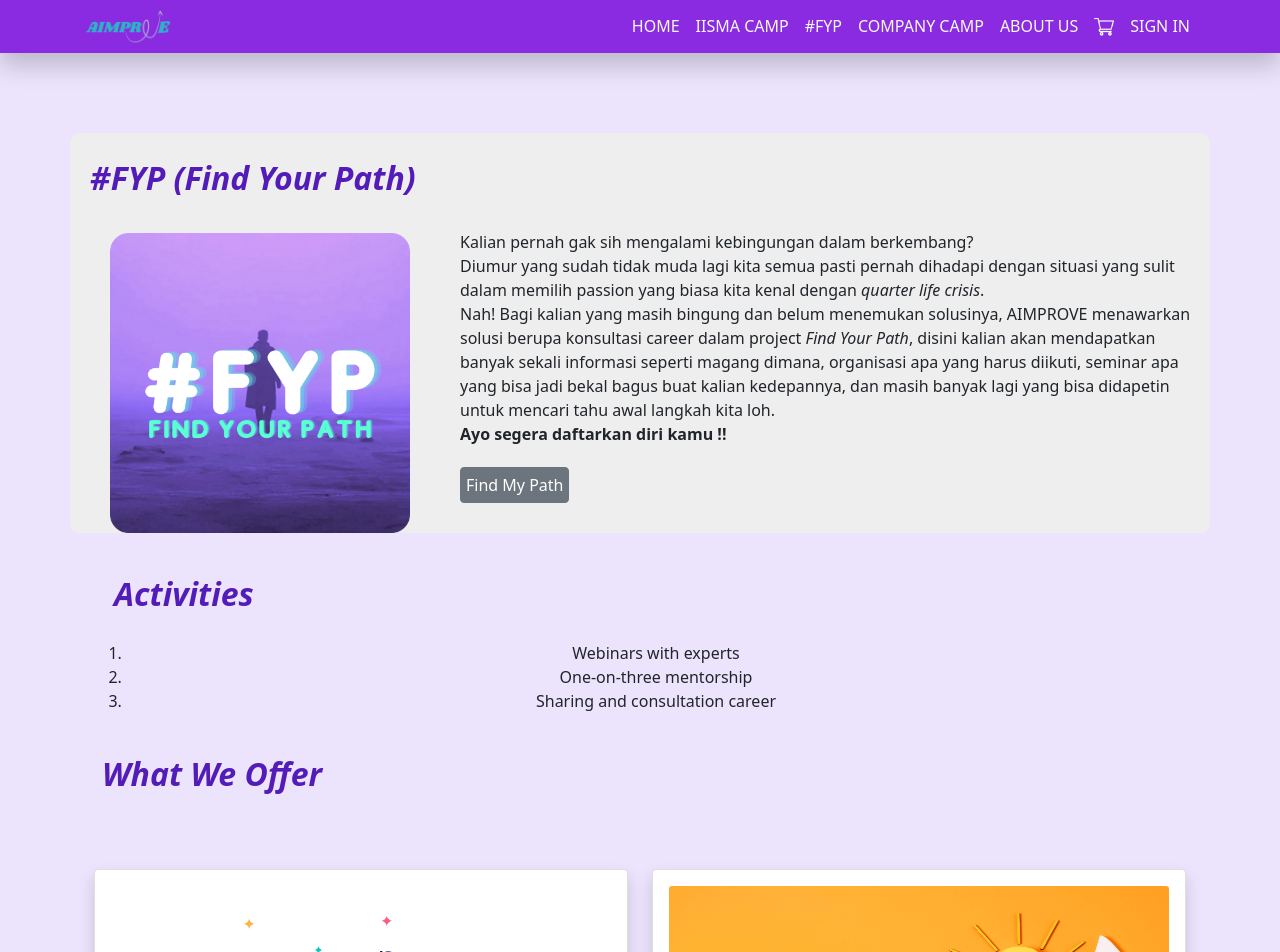
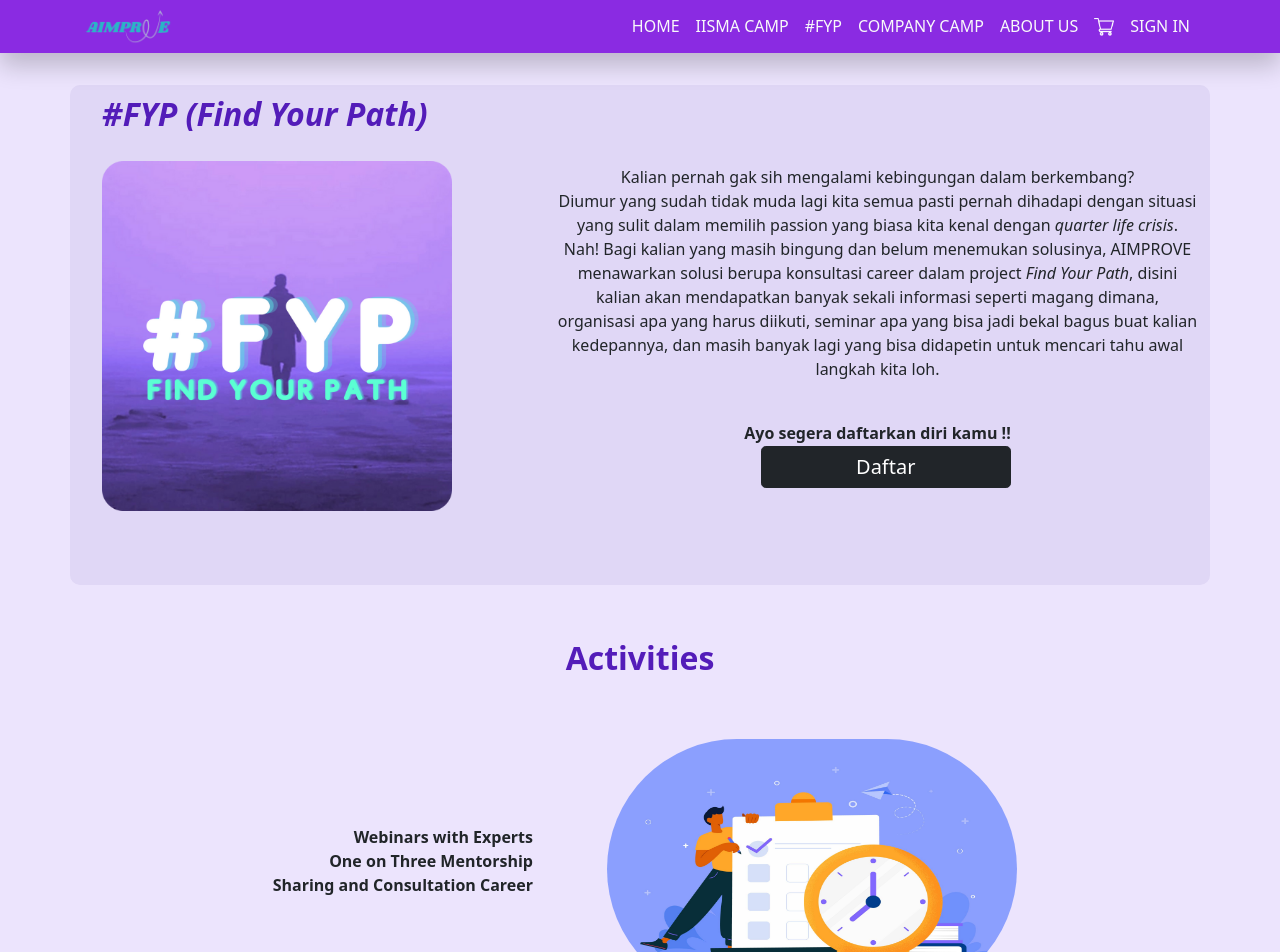
Before and after one commit to rg-km/final-project-engineering-50-new, a React (Create React App) app in the folder frontend/: page /FYP in a window 1280 px wide. Shown: the top 952 px of the page. Built offline with nearby package versions, Linux system fonts and the light colour scheme.

Commit message:
fix layouting fyp page & handle daftar

```diff
--- a/frontend/src/components/Styles/FYP.css
+++ b/frontend/src/components/Styles/FYP.css
@@ -1,56 +1,173 @@
-.info-panel{
-    background-color: #FFFF;
+.fyp-panel{
+    background-color: #e0d7f6;
     align-items: center;
     border-radius: 10px;
-    height: 500px;
+    height: 920px;
     width: 440px;
 }
-
-.col-lg{
-    margin-top: 2rem;
-}
-
 .text-head{
     text-align: left;
-    padding: 10px;
-    margin-left: 30px;
+    padding: 40px;
     font-size:xx-large ;
     font-style: oblique;
     font-weight: bolder;
 }
-
-p{
-    text-align: left;
-    padding: 5px;
+.text-head-act{
+    text-align: center;
+    color: #531CB9;
+    padding: 30px;
+    font-size: xx-large ;
+    font-weight: bolder;
+}
+.text-act{
+    text-align: center;
     font-size: medium;
+    font-weight: bold;
+}
+.fyp-img{
+    align-items: left;
+    width: 350px;
+    height: 350px;
+    margin-left: 30px;
+}
+.act-img{
+    border-radius: 360px;
+    align-items: center;
+    margin-left: 50px;
+    width: 300px;
 }
 
-.btn{
-    align-items: center;
-    padding: 5px;
+.text-fyp{
+    margin-top: 20px;
 }
 
-.act-img{
-    height: 300px;
-    width: 300px;
-    align-items: center;
-}
-
-.act-fyp{
-    font-size: medium;
-}
-
-.module {
-    background-color: #ffffff;
-    border-radius: 12px;
-    height: 310px;
+.card {
+    background-color: #e0d7f6;
+    height: 330px;
     width: 440px;
 }
-
 .card-text{
     font-size: large;
 }
-
 .offer-img{
     height: 260px;
 }
+
+.btn-group .btn {
+    margin-top: 90px;
+    align-items: left;
+    margin-left: -250px;
+  }
+
+@media (min-width: 768px){
+    .fyp-panel{
+        background-color: #e0d7f6;
+        align-items: center;
+        border-radius: 10px;
+        height: 850px;
+        width: 440px;
+    }
+    .text-head{
+        text-align: left;
+        font-size:xx-large ;
+        font-style: oblique;
+        font-weight: bolder;
+        padding-top: 50px;
+    }
+    .text-head-act{
+        text-align: center;
+        color: #531CB9;
+        padding: 30px;
+        font-size: xx-large ;
+        font-weight: bolder;
+    }
+    .text-act{
+        padding-top: 20px;
+        text-align: center;
+        font-size: medium;
+        font-weight: bold;
+    }
+    .fyp-img{
+        align-items: center;
+        width: 350px;
+        height: 350px;
+        margin-left: 170px;
+    }
+    .act-img{
+        border-radius: 360px;
+        align-items: center;
+        margin-left: 150px;
+        width: 300px;
+    }
+
+    .text-fyp{
+        margin-top: 30px;
+    }
+
+    .btn-group .btn {
+        margin-top: 110px;
+        align-items: left;
+        margin-left: -250px;
+      }
+}
+
+@media (min-width: 991px){
+    .fyp-panel{
+        background-color: #e0d7f6;
+        align-items: center;
+        border-radius: 10px;
+        height: 500px;
+        width: 440px;
+    }
+    .text-head{
+        text-align: left;
+        font-size:xx-large ;
+        font-style: oblique;
+        font-weight: bolder;
+        padding-top: 50px;
+    }
+    .text-head-act{
+        text-align: center;
+        color: #531CB9;
+        padding: 30px;
+        font-size: xx-large ;
+        font-weight: bolder;
+    }
+    .text-act{
+        padding-top: 110px;
+        text-align: right;
+        font-size: medium;
+        font-weight: bold;
+    }
+    .fyp-img{
+        align-items: left;
+        width: 350px;
+        height: 350px;
+        margin-left: 20px;
+    }
+    .act-img{
+        border-radius: 360px;
+        align-items: left;
+        margin-left: 50px;
+    }
+
+    .text-fyp{
+        margin-top: 80px;
+    }
+
+    .card {
+        background-color: #e0d7f6;
+        height: 330px;
+        width: 440px;
+    }
+
+    .card-text{
+        font-size: large;
+    }
+
+    .btn-group .btn {
+        margin-top: 100px;
+        align-items: left;
+        margin-left: -250px;
+      }
+}
--- a/frontend/src/components/home/FYP.js
+++ b/frontend/src/components/home/FYP.js
@@ -1,4 +1,5 @@
-import React from 'react'
+import React, { useState} from "react";
+import {useNavigate} from "react-router-dom";
 import "../Styles/FYP.css";
 import Image1 from "../Assets/FYP.png";
 import Image2 from "../Assets/activities-fyp.jpg";
@@ -6,44 +7,123 @@ import Image3 from "../Assets/module-fyp.jpg";
 import Image4 from "../Assets/insight-fyp.jpg";
 import Image5 from "../Assets/career-fyp.jpg";
 import Image6 from "../Assets/networking-fyp.jpg";
+import Modal from 'react-bootstrap/Modal';
+import Button from 'react-bootstrap/Button';
+import Form from 'react-bootstrap/Form';
+import axios from "axios";
 
 const FYP = () => {
+
+  const [show, setShow] = useState(false);
+  const [motivasi, setMotivasi] = useState('');
+  const [errorMotivasi, setErrorMotivasi] = useState('');
+  const [error, setError] = useState('');
+  const handleClose = () => setShow(false);
+  const handleShow = () => setShow(true);
+  const navigate = useNavigate();
+  const onChangeMotivasi = (e) => {
+    const value = e.target.value
+    setMotivasi(value)
+    if(!value){
+      setErrorMotivasi('Motivasi tidak boleh kosong!')
+    } else {
+      setErrorMotivasi('')
+    }
+  }
+  const submitDaftar = (e) =>{
+    const data ={
+      motivasi:motivasi
+    }
+    //console.log(data)
+    if(!motivasi){
+      setError('Motivasi tidak boleh kosong!')
+    } else{
+      e.preventDefault()
+      navigate('/cart');
+      axios.post('http://localhost:3001/IISMA', data)
+      .then(result =>{
+        if(result){
+           localStorage.setItem('token', result.data.token)
+         }
+
+        //console.log(result)
+      })
+       .catch(e =>{
+         setError(e.response.data.message)
+       })
+    }
+
+  }
+
   return (
     <div className="container">
-      <div className="row justify-content-center mt-5 mb-4">
-        <div className="col-lg col-md info-panel">
-          <div className="row">
-            <div className="col-lg col-md-6 mt-3">
-              <h1 className="text-head">#FYP (Find Your Path)</h1>
-              <img src={Image1} class="rounded float-start mt-2" alt="FYP" />
-              <p>Kalian pernah gak sih mengalami kebingungan dalam berkembang?<br/>
+      <div className="row justify-content-center mt-10 mb-4">
+        <div className="col-lg col-md fyp-panel">
+          <div className='row'>
+            <div className='col-lg-5 col-md-12'>
+              <h1 className='text-head text-left'>#FYP (Find Your Path)</h1>
+              <img src={Image1} class="fyp-img" alt="FYP" />
+            </div>
+            <div className='text-fyp col-lg-7 col-md-12 text-center'>
+            Kalian pernah gak sih mengalami kebingungan dalam berkembang?<br/>
               Diumur yang sudah tidak muda lagi kita semua pasti pernah dihadapi dengan situasi yang sulit dalam memilih passion yang biasa kita kenal dengan <i>quarter life crisis</i>.
               <br/>Nah! Bagi kalian yang masih bingung dan belum menemukan solusinya, AIMPROVE menawarkan solusi berupa konsultasi career dalam project <i>Find Your Path</i>,
               disini kalian akan mendapatkan banyak sekali informasi seperti magang dimana, organisasi apa yang harus diikuti, seminar apa yang bisa jadi bekal bagus buat kalian kedepannya,
               dan masih banyak lagi yang bisa didapetin untuk mencari tahu awal langkah kita loh.<br/>
               <b>Ayo segera daftarkan diri kamu !!</b>
-              </p>
-              <button className="btn btn-secondary btn-md">Find My Path</button>
+
+              <div className="btn-group">
+                      <button class="btn btn-dark btn-lg " onClick={handleShow}>Daftar</button>
+                    <Modal show={show} onHide={handleClose}>
+                      <Modal.Header closeButton>
+                        <Modal.Title>Form Daftar FYP</Modal.Title>
+                      </Modal.Header>
+                      <Modal.Body>
+                        <Form>
+                          <Form.Group
+                            className="mb-3"
+                            controlId="exampleForm.ControlTextarea1"
+                          >
+                            <Form.Label>Motivasi</Form.Label>
+                            <Form.Control as="textarea" value={motivasi} onChange={onChangeMotivasi} rows={3} />
+                            {
+                              errorMotivasi && (
+                                <p
+                                className="text-danger">{errorMotivasi}</p>
+                              )
+                            }
+                          </Form.Group>
+                        </Form>
+                      </Modal.Body>
+                      <Modal.Footer>
+                        <Button variant="danger" onClick={handleClose}>
+                          Batal
+                        </Button>
+                          <Button variant="primary" onClick={submitDaftar}>
+                            Daftar
+                          </Button>
+                      </Modal.Footer>
+                    </Modal>
+                  </div>
+
             </div>
+
           </div>
         </div>
+      </div>
 
-          <div className="row">
-            <div className="col-lg">
-              <div>
-              <h1 className="text-head text-center">Activities</h1>
-              <ol className="act-fyp text-center">
-                <li>Webinars with experts</li>
-                <li>One-on-three mentorship</li>
-                <li>Sharing and consultation career</li>
-              </ol>
-              </div>
+      <div className='row'>
+        <h2 className='text-head-act'>Activities</h2>
+          <div className='text-act col-lg-5 col-md-12'>
+            Webinars with Experts<br/> One on Three Mentorship<br/> Sharing and Consultation Career
           </div>
+          <div className='col-lg-5 col-md-12 mt-4'>
+            <img src={Image2} class="act-img" alt="FYP" />
           </div>
+      </div>
 
-
-            <div className="row justify-content-center my-3">
-              <h1 className="text-head text-center mt-4">What We Offer</h1>
+      <div className="row justify-content-center my-3">
+              <h2 className="text-head-act text-center mt-4">What We Offer</h2>
             <div className="col-12 col-lg-6 col-md-6 mt-5">
               <div className="card mx-auto shadow">
                 <div className="card-body ">
@@ -89,7 +169,8 @@ const FYP = () => {
             </div>
 
           </div>
-      </div>
+
+
     </div>
 
   )
```
